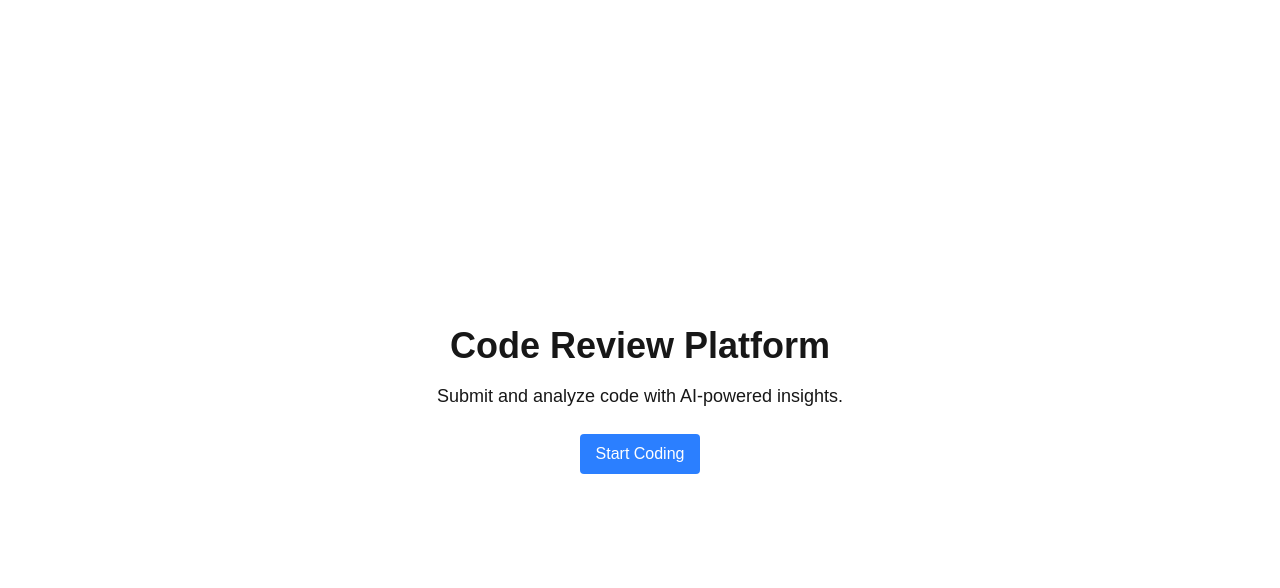
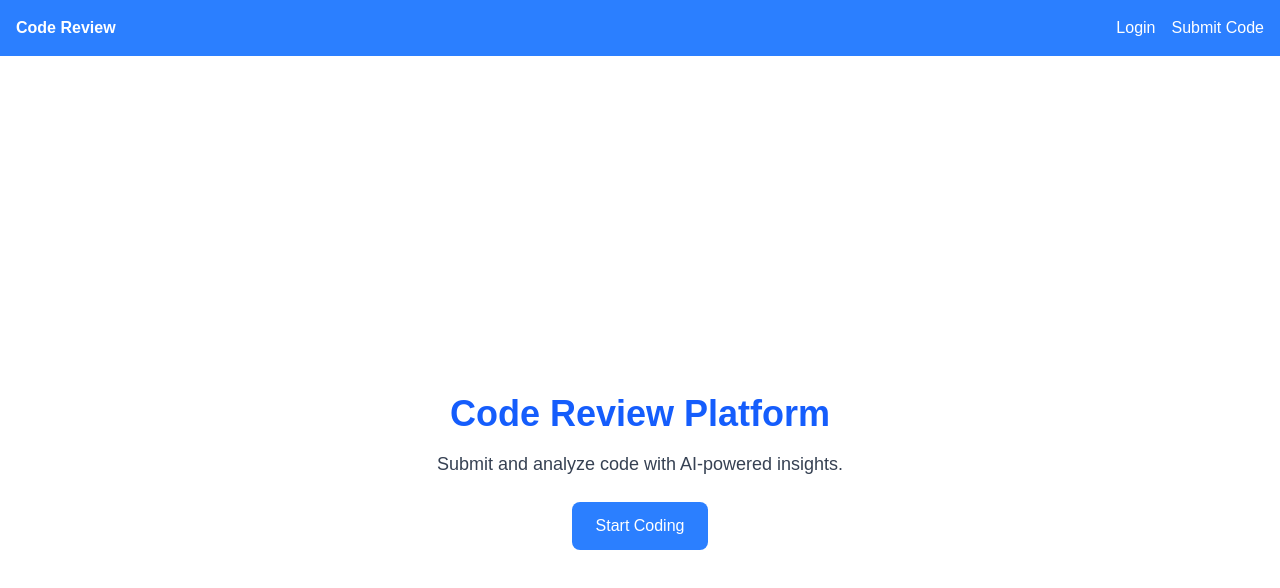
Before and after one commit to Xzm27/code-review-platform, a Next.js app in the folder frontend/: page / in a window 1280 px wide. Shown: the top 588 px of the page. Built offline with nearby package versions, Linux system fonts and the light colour scheme.

Commit message:
Add navbar and improve Tailwind styling

```diff
--- a/frontend/app/layout.tsx
+++ b/frontend/app/layout.tsx
@@ -1,4 +1,5 @@
 import type { Metadata } from "next";
+import Link from 'next/link';
 import "./globals.css";
 
 export const metadata: Metadata = {
@@ -13,7 +14,16 @@ export default function RootLayout({
 }>) {
   return (
     <html lang="en">
-      <body className="font-sans">{children}</body>
+      <body className="font-sans">
+        <nav className="bg-blue-500 text-white p-4 flex justify-between">
+          <Link href="/" className="font-bold">Code Review</Link>
+          <div>
+            <Link href="/login" className="mr-4">Login</Link>
+            <Link href="/submit">Submit Code</Link>
+          </div>
+        </nav>
+        <main className="p-4">{children}</main>
+      </body>
     </html>
   );
 }
--- a/frontend/app/login/page.tsx
+++ b/frontend/app/login/page.tsx
@@ -1,4 +1,4 @@
-'use client';
+"use client";
 import React, { useState } from "react";
 import { useRouter } from "next/navigation";
 import { login } from "../lib/api";
@@ -15,15 +15,15 @@ const LoginPage: React.FC = () => {
       const { access } = await login(username, password);
       localStorage.setItem("token", access);
       setMessage("Login successful!");
-      router.push('/submit');
+      router.push("/submit");
     } catch (error) {
       setMessage("Login failed.");
     }
   };
 
   return (
-    <div className="min-h-screen flex items-center justify-center">
-      <div className="p-8 bg-gray-900 rounded shadow-md w-full max-w-md">
+    <div className="min-h-screen flex items-center justify-center ">
+      <div className="p-8 bg-gray-900 rounded-lg shadow-lg w-full max-w-md">
         <h1 className="text-2xl font-bold mb-4">Login</h1>
         <input
           type="text"
--- a/frontend/app/page.tsx
+++ b/frontend/app/page.tsx
@@ -3,13 +3,11 @@ import Link from "next/link";
 const Home: React.FC = () => {
   return (
     <div className="min-h-screen flex flex-col items-center justify-center">
-      <h1 className="text-4xl font-bold mb-4">Code Review Platform</h1>
-      <p className="text-lg mb-6">
-        Submit and analyze code with AI-powered insights.
-      </p>
+      <h1 className="text-4xl font-bold mb-4 text-blue-600">Code Review Platform</h1>
+      <p className="text-lg mb-6 text-gray-700">Submit and analyze code with AI-powered insights.</p>
       <Link
         href="/submit"
-        className="bg-blue-500 text-white px-4 py-2 rounded hover:bg-blue-600"
+        className="bg-blue-500 text-white px-6 py-3 rounded-lg hover:bg-blue-600 transition"
       >
         Start Coding
       </Link>
```
